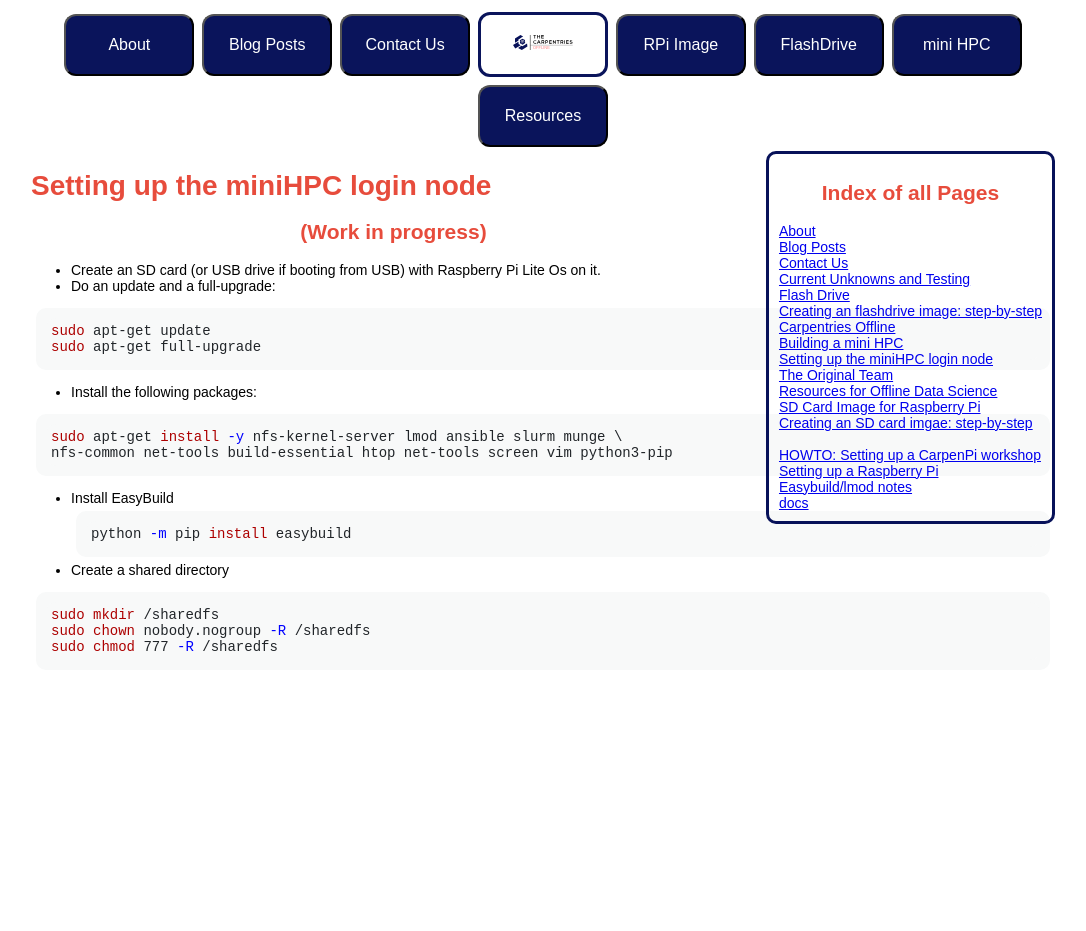
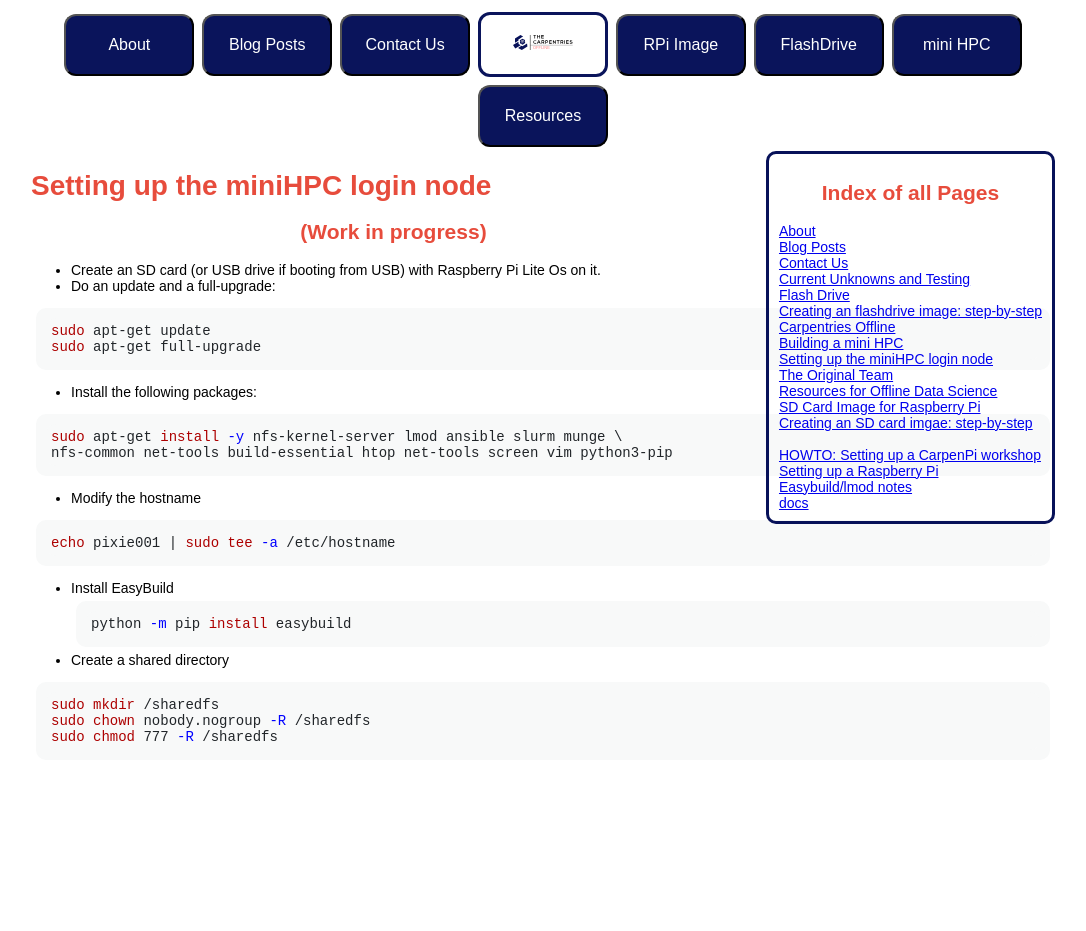
Before and after one commit to carpentriesoffline/CarpentriesOffline.github.io, a Jekyll site: the page built from miniHPC_step_by_step.md, in a window 1280 px wide. Shown: the whole page, without its empty margins (97-1183 px from the left). Built offline with Jekyll 4.4.1, drawn with Linux system fonts in a browser that asks for light colours.

Commit message:
Update miniHPC_step_by_step.md

````diff
--- a/miniHPC_step_by_step.md
+++ b/miniHPC_step_by_step.md
@@ -22,6 +22,12 @@ sudo apt-get install -y nfs-kernel-server lmod ansible slurm munge \
 nfs-common net-tools build-essential htop net-tools screen vim python3-pip
 ```
 
+- Modify the hostname
+
+```bash
+echo pixie001 | sudo tee -a /etc/hostname
+```
+
 - Install EasyBuild
 ```bash
 python -m pip install easybuild
````
